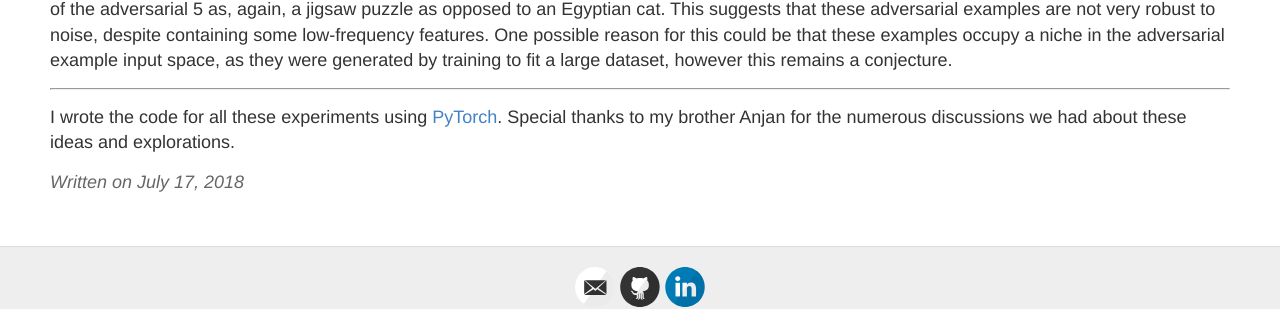
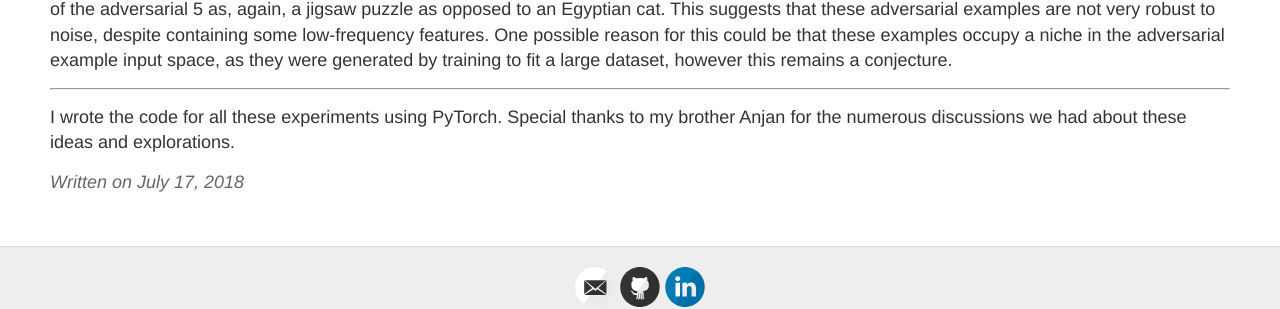
Before and after one commit to rajatvd/rajatvd.github.io, a Jekyll site: the page built from _posts/2018-07-17-Exploring-Adversarial-Reprogramming.md, in a window 1280 px wide and 900 px high, scrolled down 6417 px. Shown: the part 565-874 px from the top of the window. Built offline with Jekyll 4.4.1, drawn with Linux system fonts in a browser that asks for light colours; formulas are drawn with MathJax 3; comment, search, counter and statistics services are not loaded; some of the changed lines change nothing that is shown.

Commit message:
Fix link

```diff
--- a/_posts/2018-07-17-Exploring-Adversarial-Reprogramming.md
+++ b/_posts/2018-07-17-Exploring-Adversarial-Reprogramming.md
@@ -141,4 +141,4 @@ Another interesting thing to look at is whether these adversarial programs succe
 I also tried transferring the adversarial programs between the _same_ networks but through a photograph on my phone. ResNet 18 classified a photo of the adversarial 5 as, again, a jigsaw puzzle as opposed to an Egyptian cat. This suggests that these adversarial examples are not very robust to noise, despite containing some low-frequency features. One possible reason for this could be that these examples occupy a niche in the adversarial example input space, as they were generated by training to fit a large dataset, however this remains a conjecture.
 
 ---
-I wrote the code for all these experiments using [PyTorch](https://pytorch.org/). Special thanks to my brother Anjan for the numerous discussions we had about these ideas and explorations.
+I wrote the code for all these experiments using PyTorch. Special thanks to my brother Anjan for the numerous discussions we had about these ideas and explorations.
```
